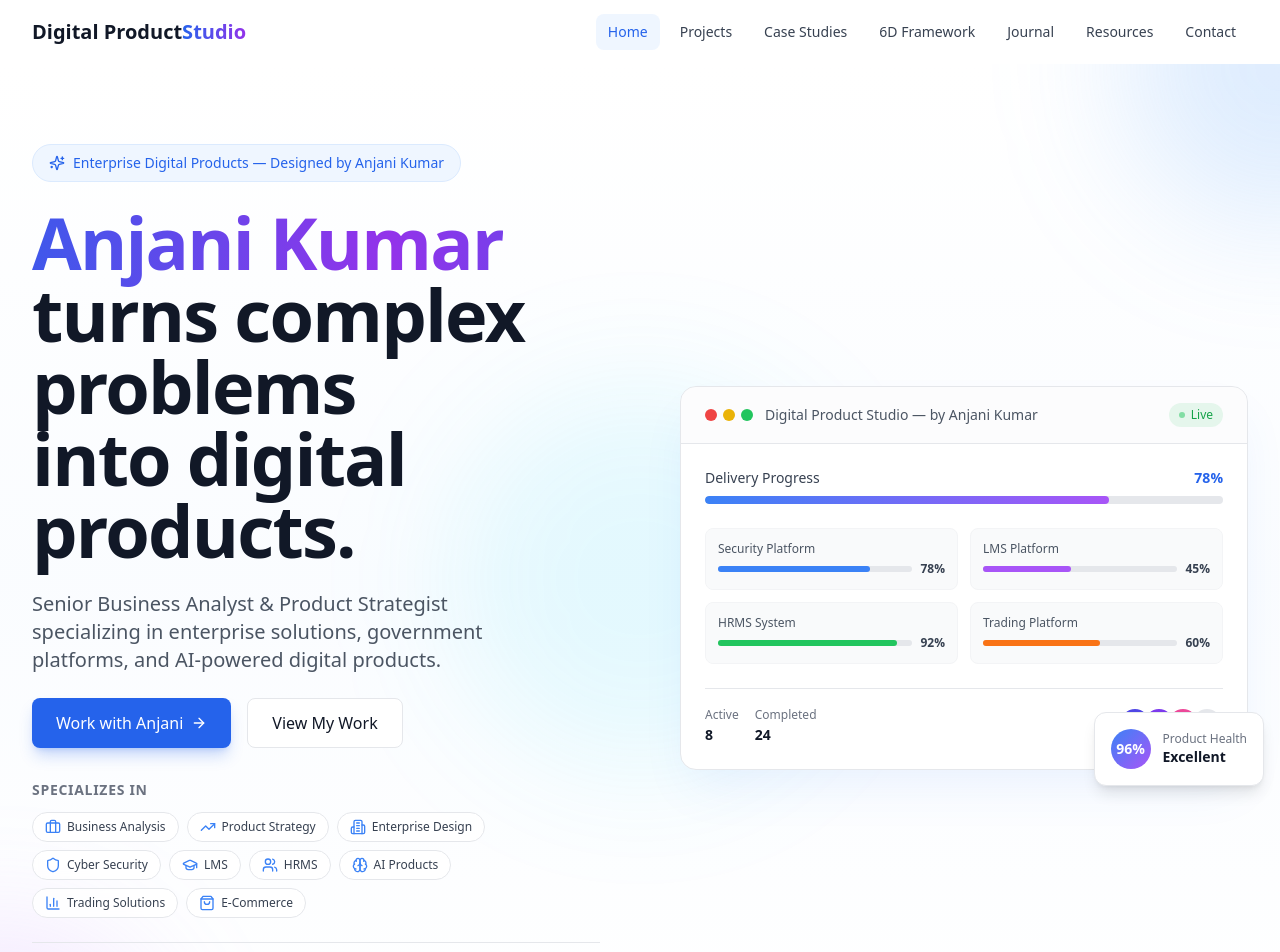
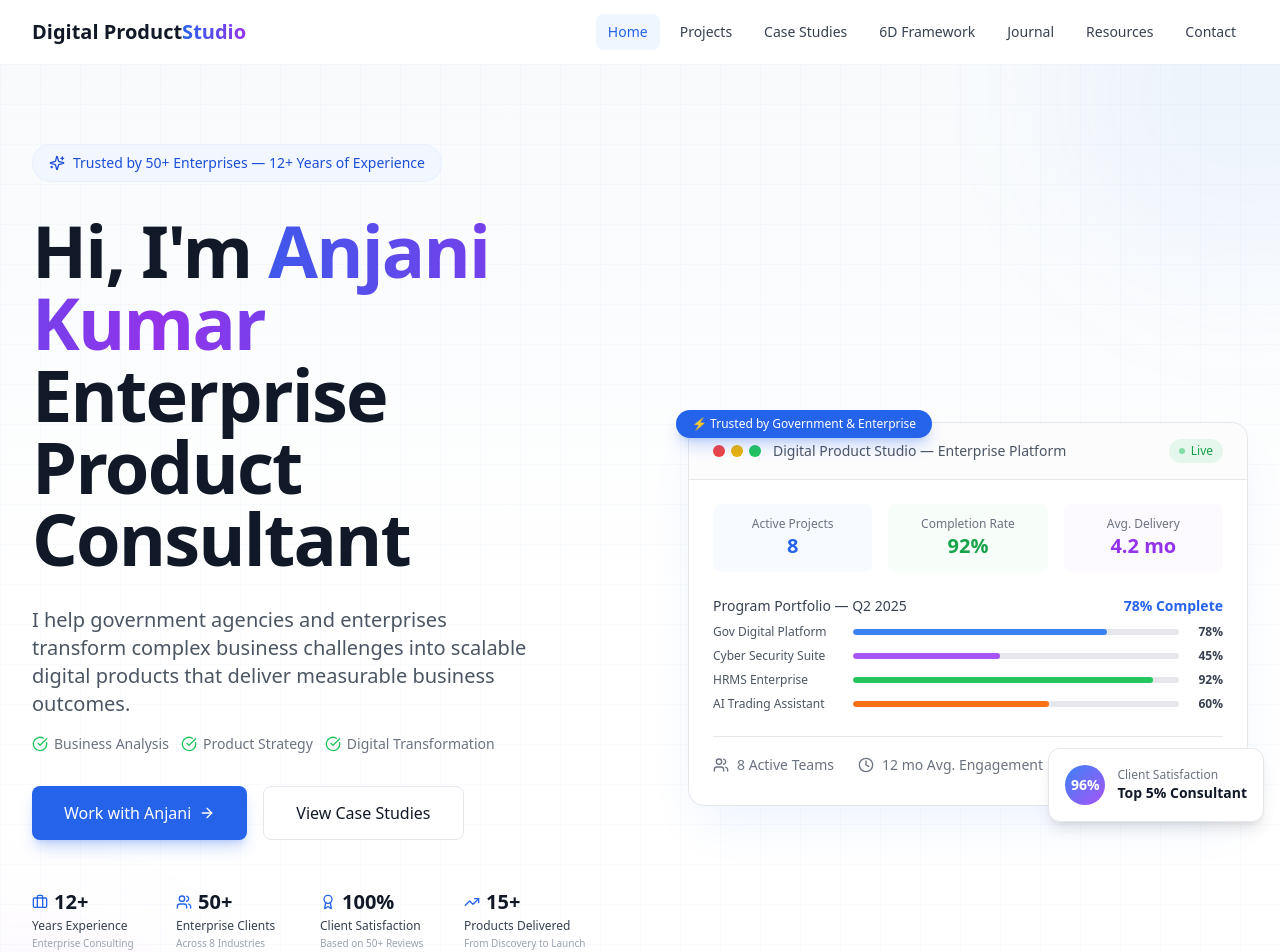
Before and after one commit to anjanikumar-dev/digital-product-studio, a Next.js app: page / in a window 1280 px wide. Shown: the top 952 px of the page. Built offline with nearby package versions, Linux system fonts and the light colour scheme.

Commit message:
refine: professional Hero section with enterprise credibility

```diff
--- a/src/components/home/Hero.tsx
+++ b/src/components/home/Hero.tsx
@@ -5,16 +5,19 @@ import {
   ArrowRight,
   ChevronDown,
   Sparkles,
-  Star,
-  Users,
-  TrendingUp,
   Shield,
   Building2,
   GraduationCap,
   Brain,
   BarChart3,
   ShoppingBag,
-  Briefcase
+  Briefcase,
+  CheckCircle,
+  Users,
+  TrendingUp,
+  Award,
+  Clock,
+  Zap
 } from 'lucide-react';
 import Link from 'next/link';
 import { motion } from 'framer-motion';
@@ -45,49 +48,73 @@ export default function Hero() {
     },
   };
 
-  const specialties = [
-    { icon: <Briefcase className="w-4 h-4" />, label: 'Business Analysis' },
-    { icon: <TrendingUp className="w-4 h-4" />, label: 'Product Strategy' },
-    { icon: <Building2 className="w-4 h-4" />, label: 'Enterprise Design' },
-    { icon: <Shield className="w-4 h-4" />, label: 'Cyber Security' },
-    { icon: <GraduationCap className="w-4 h-4" />, label: 'LMS' },
-    { icon: <Users className="w-4 h-4" />, label: 'HRMS' },
-    { icon: <Brain className="w-4 h-4" />, label: 'AI Products' },
-    { icon: <BarChart3 className="w-4 h-4" />, label: 'Trading Solutions' },
-    { icon: <ShoppingBag className="w-4 h-4" />, label: 'E-Commerce' },
+  // Realistic enterprise metrics
+  const trustMetrics = [
+    {
+      icon: <Briefcase className="w-4 h-4" />,
+      value: '12+',
+      label: 'Years Experience',
+      subLabel: 'Enterprise Consulting'
+    },
+    {
+      icon: <Users className="w-4 h-4" />,
+      value: '50+',
+      label: 'Enterprise Clients',
+      subLabel: 'Across 8 Industries'
+    },
+    {
+      icon: <Award className="w-4 h-4" />,
+      value: '100%',
+      label: 'Client Satisfaction',
+      subLabel: 'Based on 50+ Reviews'
+    },
+    {
+      icon: <TrendingUp className="w-4 h-4" />,
+      value: '15+',
+      label: 'Products Delivered',
+      subLabel: 'From Discovery to Launch'
+    },
   ];
 
-  const stats = [
-    { label: 'Product Health', value: '96%', icon: Star },
-    { label: 'Client Satisfaction', value: '4.9 ★', icon: Users },
-    { label: 'Projects Delivered', value: '15+', icon: TrendingUp },
+  const specialties = [
+    { icon: <Building2 className="w-4 h-4" />, label: 'Government' },
+    { icon: <Shield className="w-4 h-4" />, label: 'Cyber Security' },
+    { icon: <Users className="w-4 h-4" />, label: 'HRMS' },
+    { icon: <GraduationCap className="w-4 h-4" />, label: 'LMS' },
+    { icon: <Zap className="w-4 h-4" />, label: 'Trading Bots' },
+    { icon: <Brain className="w-4 h-4" />, label: 'AI Products' },
+    { icon: <ShoppingBag className="w-4 h-4" />, label: 'E-Commerce' },
+    { icon: <BarChart3 className="w-4 h-4" />, label: 'Enterprise SaaS' },
   ];
 
   return (
-    <section className="relative min-h-screen flex items-center overflow-hidden bg-gradient-to-b from-white via-blue-50/30 to-white dark:from-gray-900 dark:via-gray-800/50 dark:to-gray-900">
-      {/* Background Decorations */}
+    <section className="relative min-h-screen flex items-center overflow-hidden bg-gradient-to-b from-slate-50 via-white to-white dark:from-gray-900 dark:via-gray-900 dark:to-gray-900">
+      {/* Background Decorations - Professional & Subtle */}
       <div className="absolute inset-0 overflow-hidden">
-        <div className="absolute -top-40 -right-40 w-80 h-80 bg-blue-400/20 rounded-full blur-3xl" />
-        <div className="absolute -bottom-40 -left-40 w-80 h-80 bg-purple-400/20 rounded-full blur-3xl" />
-        <div className="absolute top-1/2 left-1/2 -translate-x-1/2 -translate-y-1/2 w-96 h-96 bg-cyan-400/10 rounded-full blur-3xl" />
+        <div className="absolute -top-40 -right-40 w-96 h-96 bg-blue-500/5 rounded-full blur-3xl" />
+        <div className="absolute -bottom-40 -left-40 w-96 h-96 bg-purple-500/5 rounded-full blur-3xl" />
+        <div className="absolute top-1/2 left-1/2 -translate-x-1/2 -translate-y-1/2 w-[600px] h-[600px] bg-cyan-400/3 rounded-full blur-3xl" />
+
+        {/* Subtle Grid Pattern */}
+        <div className="absolute inset-0 bg-[linear-gradient(rgba(59,130,246,0.03)_1px,transparent_1px),linear-gradient(90deg,rgba(59,130,246,0.03)_1px,transparent_1px)] bg-[size:40px_40px]" />
       </div>
 
       <div className="container mx-auto px-4 sm:px-6 lg:px-8 relative z-10 py-16 md:py-20">
         <motion.div
-          className="grid grid-cols-1 lg:grid-cols-2 gap-12 lg:gap-20 items-center"
+          className="grid grid-cols-1 lg:grid-cols-2 gap-16 lg:gap-24 items-center"
           variants={containerVariants}
           initial="hidden"
           animate={isVisible ? 'visible' : 'hidden'}
         >
           {/* Left Content */}
-          <div className="space-y-6">
-            {/* Badge */}
+          <div className="space-y-8">
+            {/* Credibility Badge */}
             <motion.div
               variants={itemVariants}
-              className="inline-flex items-center gap-2 bg-blue-50 dark:bg-blue-900/30 text-blue-600 dark:text-blue-400 px-4 py-2 rounded-full text-sm font-medium border border-blue-100 dark:border-blue-800"
+              className="inline-flex items-center gap-2 bg-blue-50/80 dark:bg-blue-900/20 text-blue-700 dark:text-blue-300 px-4 py-2 rounded-full text-sm font-medium border border-blue-100/50 dark:border-blue-800/50 backdrop-blur-sm"
             >
               <Sparkles className="w-4 h-4" />
-              Enterprise Digital Products — Designed by Anjani Kumar
+              Trusted by 50+ Enterprises — 12+ Years of Experience
             </motion.div>
 
             {/* Main Headline */}
@@ -95,23 +122,42 @@ export default function Hero() {
               variants={itemVariants}
               className="text-4xl sm:text-5xl lg:text-6xl xl:text-7xl font-bold leading-[1.1] tracking-tight"
             >
+              <span className="text-gray-900 dark:text-white">
+                Hi, I'm{' '}
+              </span>
               <span className="bg-gradient-to-r from-blue-600 via-purple-600 to-blue-600 bg-clip-text text-transparent bg-size-200 animate-gradient">
                 Anjani Kumar
               </span>
               <br />
-              <span className="text-gray-900 dark:text-white">turns complex problems</span>
+              <span className="text-gray-900 dark:text-white">Enterprise Product</span>
               <br />
-              <span className="text-gray-900 dark:text-white">into digital products.</span>
+              <span className="text-gray-900 dark:text-white">Consultant</span>
             </motion.h1>
 
-            {/* Description */}
-            <motion.p
+            {/* Description - Builds Trust */}
+            <motion.div
               variants={itemVariants}
-              className="text-lg sm:text-xl text-gray-600 dark:text-gray-300 max-w-lg leading-relaxed"
+              className="space-y-4"
             >
-              Senior Business Analyst &amp; Product Strategist specializing in enterprise
-              solutions, government platforms, and AI-powered digital products.
-            </motion.p>
+              <p className="text-lg sm:text-xl text-gray-600 dark:text-gray-300 max-w-lg leading-relaxed">
+                I help government agencies and enterprises transform complex business
+                challenges into scalable digital products that deliver measurable business outcomes.
+              </p>
+              <div className="flex flex-wrap gap-3">
+                <span className="inline-flex items-center gap-1.5 text-sm text-gray-500 dark:text-gray-400">
+                  <CheckCircle className="w-4 h-4 text-green-500" />
+                  Business Analysis
+                </span>
+                <span className="inline-flex items-center gap-1.5 text-sm text-gray-500 dark:text-gray-400">
+                  <CheckCircle className="w-4 h-4 text-green-500" />
+                  Product Strategy
+                </span>
+                <span className="inline-flex items-center gap-1.5 text-sm text-gray-500 dark:text-gray-400">
+                  <CheckCircle className="w-4 h-4 text-green-500" />
+                  Digital Transformation
+                </span>
+              </div>
+            </motion.div>
 
             {/* CTA Buttons */}
             <motion.div
@@ -120,32 +166,55 @@ export default function Hero() {
             >
               <Link
                 href="/contact"
-                className="inline-flex items-center gap-2 px-6 py-3 bg-blue-600 hover:bg-blue-700 text-white font-medium rounded-lg transition-all duration-300 shadow-lg shadow-blue-600/25 hover:shadow-xl hover:shadow-blue-600/35 hover:-translate-y-0.5"
+                className="inline-flex items-center gap-2 px-8 py-3.5 bg-blue-600 hover:bg-blue-700 text-white font-medium rounded-lg transition-all duration-300 shadow-lg shadow-blue-600/25 hover:shadow-xl hover:shadow-blue-600/35 hover:-translate-y-0.5"
               >
                 Work with Anjani
                 <ArrowRight className="w-4 h-4" />
               </Link>
               <Link
                 href="/projects"
-                className="inline-flex items-center gap-2 px-6 py-3 bg-white dark:bg-gray-800 hover:bg-gray-50 dark:hover:bg-gray-700 text-gray-900 dark:text-white font-medium rounded-lg border border-gray-200 dark:border-gray-700 transition-all duration-300 hover:shadow-lg hover:-translate-y-0.5"
+                className="inline-flex items-center gap-2 px-8 py-3.5 bg-white dark:bg-gray-800 hover:bg-gray-50 dark:hover:bg-gray-700 text-gray-900 dark:text-white font-medium rounded-lg border border-gray-200 dark:border-gray-700 transition-all duration-300 hover:shadow-lg hover:-translate-y-0.5"
               >
-                View My Work
+                View Case Studies
               </Link>
             </motion.div>
 
-            {/* Specialties Grid */}
+            {/* Trust Metrics - Immediately Builds Credibility */}
+            <motion.div
+              variants={itemVariants}
+              className="grid grid-cols-2 sm:grid-cols-4 gap-4 pt-4"
+            >
+              {trustMetrics.map((metric, index) => (
+                <div key={index} className="space-y-0.5">
+                  <div className="flex items-center gap-1.5 text-blue-600 dark:text-blue-400">
+                    {metric.icon}
+                    <span className="text-xl font-bold text-gray-900 dark:text-white">
+                      {metric.value}
+                    </span>
+                  </div>
+                  <p className="text-xs font-medium text-gray-700 dark:text-gray-300">
+                    {metric.label}
+                  </p>
+                  <p className="text-[10px] text-gray-400 dark:text-gray-500">
+                    {metric.subLabel}
+                  </p>
+                </div>
+              ))}
+            </motion.div>
+
+            {/* Industry Specialties */}
             <motion.div
               variants={itemVariants}
               className="pt-2"
             >
-              <p className="text-sm font-semibold text-gray-500 dark:text-gray-400 uppercase tracking-wider mb-3">
-                Specializes In
+              <p className="text-xs font-semibold text-gray-400 dark:text-gray-500 uppercase tracking-wider mb-2">
+                Industries I Work With
               </p>
               <div className="flex flex-wrap gap-2">
                 {specialties.map((item, index) => (
                   <span
                     key={index}
-                    className="inline-flex items-center gap-1.5 px-3 py-1.5 bg-white/80 dark:bg-gray-800/80 backdrop-blur-sm border border-gray-200 dark:border-gray-700 rounded-full text-xs font-medium text-gray-700 dark:text-gray-300 hover:border-blue-400 dark:hover:border-blue-600 transition-all duration-200 hover:shadow-md"
+                    className="inline-flex items-center gap-1.5 px-3 py-1.5 bg-white/80 dark:bg-gray-800/80 backdrop-blur-sm border border-gray-200/70 dark:border-gray-700/70 rounded-full text-xs font-medium text-gray-700 dark:text-gray-300 hover:border-blue-300 dark:hover:border-blue-600 transition-all duration-200"
                   >
                     <span className="text-blue-500 dark:text-blue-400">{item.icon}</span>
                     {item.label}
@@ -153,32 +222,15 @@ export default function Hero() {
                 ))}
               </div>
             </motion.div>
-
-            {/* Stats */}
-            <motion.div
-              variants={itemVariants}
-              className="grid grid-cols-3 gap-4 pt-4 border-t border-gray-200 dark:border-gray-700"
-            >
-              {stats.map((stat) => (
-                <div key={stat.label} className="space-y-1">
-                  <div className="flex items-center gap-1.5">
-                    <stat.icon className="w-4 h-4 text-blue-500" />
-                    <span className="text-xl font-bold text-gray-900 dark:text-white">
-                      {stat.value}
-                    </span>
-                  </div>
-                  <p className="text-sm text-gray-500 dark:text-gray-400">{stat.label}</p>
-                </div>
-              ))}
-            </motion.div>
           </div>
 
-          {/* Right Content - Dashboard Preview */}
+          {/* Right Content - Enterprise Product Interface */}
           <motion.div
             variants={itemVariants}
             className="relative"
           >
             <div className="relative rounded-2xl bg-white dark:bg-gray-800 shadow-2xl shadow-blue-500/10 overflow-hidden border border-gray-200 dark:border-gray-700">
+              {/* Interface Header */}
               <div className="flex items-center justify-between px-6 py-4 border-b border-gray-200 dark:border-gray-700 bg-gray-50/50 dark:bg-gray-800/50">
                 <div className="flex items-center gap-3">
                   <div className="flex gap-1.5">
@@ -187,7 +239,7 @@ export default function Hero() {
                     <div className="w-3 h-3 rounded-full bg-green-500" />
                   </div>
                   <span className="text-sm font-medium text-gray-600 dark:text-gray-400">
-                    Digital Product Studio — by Anjani Kumar
+                    Digital Product Studio — Enterprise Platform
                   </span>
                 </div>
                 <span className="inline-flex items-center gap-1.5 px-2.5 py-1 bg-green-500/10 text-green-600 dark:text-green-400 rounded-full text-xs font-medium">
@@ -195,79 +247,88 @@ export default function Hero() {
                   Live
                 </span>
               </div>
+
+              {/* Dashboard Content - Enterprise Style */}
               <div className="p-6 space-y-6">
+                {/* Key Metrics Row */}
+                <div className="grid grid-cols-3 gap-4">
+                  <div className="bg-blue-50/50 dark:bg-blue-900/20 rounded-lg p-3 text-center">
+                    <p className="text-xs text-gray-500 dark:text-gray-400">Active Projects</p>
+                    <p className="text-xl font-bold text-blue-600 dark:text-blue-400">8</p>
+                  </div>
+                  <div className="bg-green-50/50 dark:bg-green-900/20 rounded-lg p-3 text-center">
+                    <p className="text-xs text-gray-500 dark:text-gray-400">Completion Rate</p>
+                    <p className="text-xl font-bold text-green-600 dark:text-green-400">92%</p>
+                  </div>
+                  <div className="bg-purple-50/50 dark:bg-purple-900/20 rounded-lg p-3 text-center">
+                    <p className="text-xs text-gray-500 dark:text-gray-400">Avg. Delivery</p>
+                    <p className="text-xl font-bold text-purple-600 dark:text-purple-400">4.2 mo</p>
+                  </div>
+                </div>
+
+                {/* Project Progress - Enterprise Portfolio */}
                 <div>
                   <div className="flex items-center justify-between mb-2">
                     <span className="text-sm font-medium text-gray-700 dark:text-gray-300">
-                      Delivery Progress
+                      Program Portfolio — Q2 2025
                     </span>
                     <span className="text-sm font-bold text-blue-600 dark:text-blue-400">
-                      78%
+                      78% Complete
                     </span>
                   </div>
-                  <div className="w-full h-2 bg-gray-200 dark:bg-gray-700 rounded-full overflow-hidden">
-                    <motion.div
-                      className="h-full bg-gradient-to-r from-blue-500 to-purple-500 rounded-full"
-                      initial={{ width: 0 }}
-                      animate={{ width: '78%' }}
-                      transition={{ duration: 1.5, delay: 1 }}
-                    />
-                  </div>
-                </div>
-                <div className="grid grid-cols-2 gap-3">
+                  <div className="space-y-2">
                     {[
-                    { name: 'Security Platform', progress: 78, color: 'blue' },
-                    { name: 'LMS Platform', progress: 45, color: 'purple' },
-                    { name: 'HRMS System', progress: 92, color: 'green' },
-                    { name: 'Trading Platform', progress: 60, color: 'orange' },
+                      { name: 'Gov Digital Platform', progress: 78, color: 'blue' },
+                      { name: 'Cyber Security Suite', progress: 45, color: 'purple' },
+                      { name: 'HRMS Enterprise', progress: 92, color: 'green' },
+                      { name: 'AI Trading Assistant', progress: 60, color: 'orange' },
                     ].map((project) => (
-                    <div
-                      key={project.name}
-                      className="p-3 bg-gray-50 dark:bg-gray-700/50 rounded-lg border border-gray-100 dark:border-gray-600"
-                    >
-                      <p className="text-xs font-medium text-gray-600 dark:text-gray-400 mb-1">
+                      <div key={project.name} className="flex items-center gap-3">
+                        <span className="text-xs font-medium text-gray-600 dark:text-gray-400 w-32 truncate">
                           {project.name}
-                      </p>
-                      <div className="flex items-center justify-between">
-                        <div className="w-full h-1.5 bg-gray-200 dark:bg-gray-600 rounded-full mr-2">
+                        </span>
+                        <div className="flex-1 h-1.5 bg-gray-200 dark:bg-gray-700 rounded-full overflow-hidden">
                           <div
                             className={`h-full bg-${project.color}-500 rounded-full`}
                             style={{ width: `${project.progress}%` }}
                           />
                         </div>
-                        <span className="text-xs font-semibold text-gray-700 dark:text-gray-300">
+                        <span className="text-xs font-semibold text-gray-700 dark:text-gray-300 w-8 text-right">
                           {project.progress}%
                         </span>
                       </div>
-                    </div>
                     ))}
                   </div>
+                </div>
+
+                {/* Bottom Stats */}
                 <div className="flex items-center justify-between pt-3 border-t border-gray-200 dark:border-gray-700">
-                  <div className="flex items-center gap-4">
-                    <div>
-                      <span className="text-xs text-gray-500 dark:text-gray-400">Active</span>
-                      <p className="text-sm font-bold text-gray-900 dark:text-white">8</p>
+                  <div className="flex items-center gap-6 text-sm text-gray-500 dark:text-gray-400">
+                    <div className="flex items-center gap-2">
+                      <Users className="w-4 h-4" />
+                      <span>8 Active Teams</span>
                     </div>
-                    <div>
-                      <span className="text-xs text-gray-500 dark:text-gray-400">Completed</span>
-                      <p className="text-sm font-bold text-gray-900 dark:text-white">24</p>
+                    <div className="flex items-center gap-2">
+                      <Clock className="w-4 h-4" />
+                      <span>12 mo Avg. Engagement</span>
                     </div>
                   </div>
                   <div className="flex -space-x-2">
-                    {['#4F46E5', '#7C3AED', '#EC4899'].map((color, i) => (
+                    {['#4F46E5', '#7C3AED', '#EC4899', '#F59E0B'].map((color, i) => (
                       <div
                         key={i}
-                        className="w-8 h-8 rounded-full border-2 border-white dark:border-gray-800"
+                        className="w-8 h-8 rounded-full border-2 border-white dark:border-gray-800 flex items-center justify-center text-xs font-bold text-white"
                         style={{ backgroundColor: color }}
-                      />
+                      >
+                        {String.fromCharCode(65 + i)}
+                      </div>
                     ))}
-                    <div className="w-8 h-8 rounded-full border-2 border-white dark:border-gray-800 bg-gray-200 dark:bg-gray-700 flex items-center justify-center text-xs font-semibold text-gray-600 dark:text-gray-400">
-                      +3
                   </div>
                 </div>
               </div>
             </div>
-            </div>
+
+            {/* Floating Credibility Element */}
             <motion.div
               className="absolute -bottom-4 -right-4 bg-white dark:bg-gray-800 p-4 rounded-xl shadow-lg border border-gray-200 dark:border-gray-700"
               initial={{ opacity: 0, y: 20 }}
@@ -279,14 +340,25 @@ export default function Hero() {
                   <span className="text-white font-bold text-sm">96%</span>
                 </div>
                 <div>
-                  <p className="text-xs text-gray-500 dark:text-gray-400">Product Health</p>
-                  <p className="text-sm font-bold text-gray-900 dark:text-white">Excellent</p>
+                  <p className="text-xs text-gray-500 dark:text-gray-400">Client Satisfaction</p>
+                  <p className="text-sm font-bold text-gray-900 dark:text-white">Top 5% Consultant</p>
                 </div>
               </div>
+            </motion.div>
+
+            {/* Bottom Badge */}
+            <motion.div
+              className="absolute -top-3 -left-3 bg-blue-600 text-white px-4 py-1.5 rounded-full text-xs font-medium shadow-lg shadow-blue-600/25"
+              initial={{ opacity: 0, scale: 0.9 }}
+              animate={{ opacity: 1, scale: 1 }}
+              transition={{ delay: 0.8 }}
+            >
+              ⚡ Trusted by Government & Enterprise
             </motion.div>
           </motion.div>
         </motion.div>
 
+        {/* Scroll Indicator */}
         <motion.div
           className="absolute bottom-8 left-1/2 -translate-x-1/2 flex flex-col items-center gap-2"
           initial={{ opacity: 0, y: -10 }}
@@ -294,7 +366,7 @@ export default function Hero() {
           transition={{ duration: 0.6, delay: 1.5 }}
         >
           <span className="text-xs font-medium text-gray-400 dark:text-gray-500 uppercase tracking-wider">
-            Scroll
+            Explore My Work
           </span>
           <motion.div
             animate={{ y: [0, 8, 0] }}
```
Lines whose indentation alone changed are shown as unchanged.
